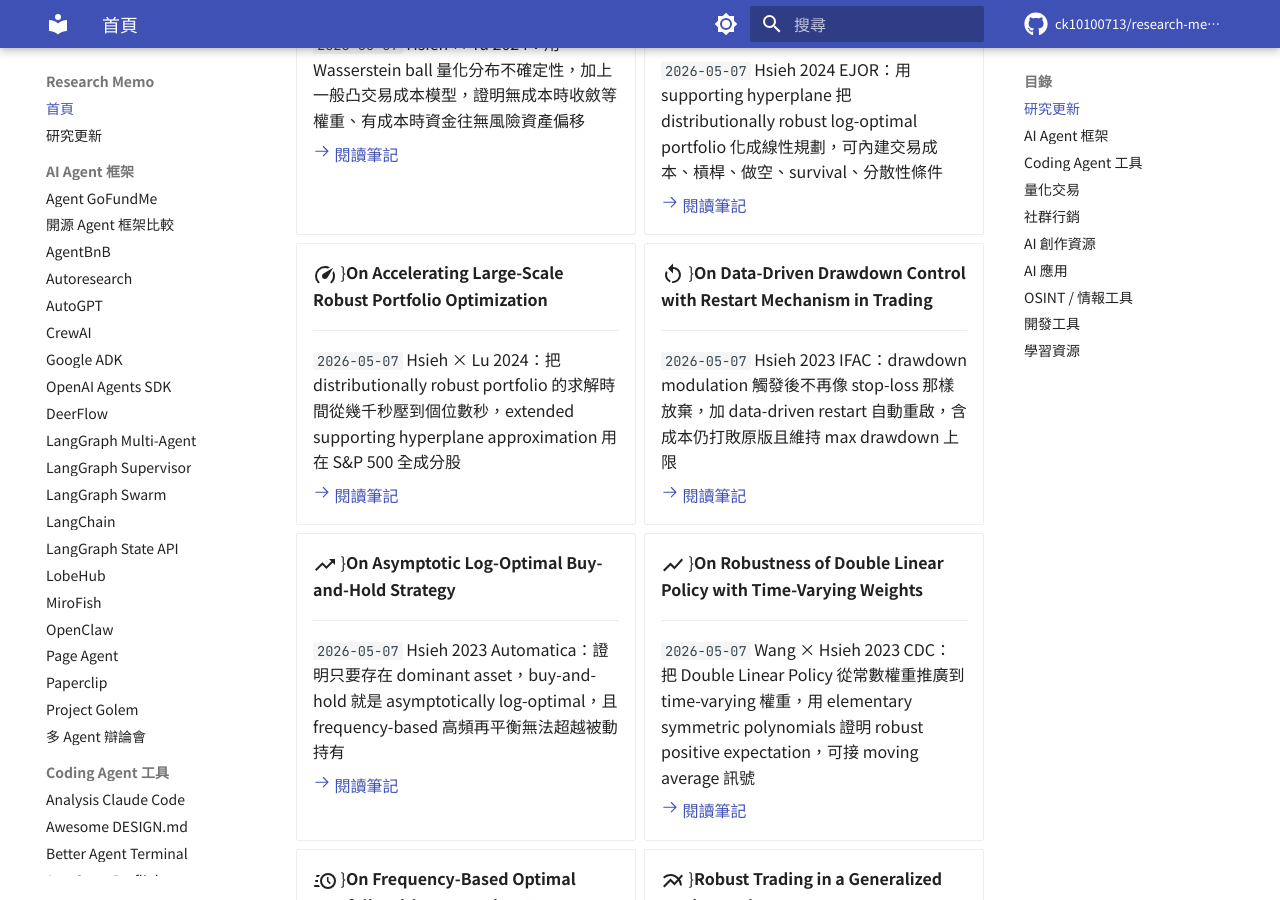
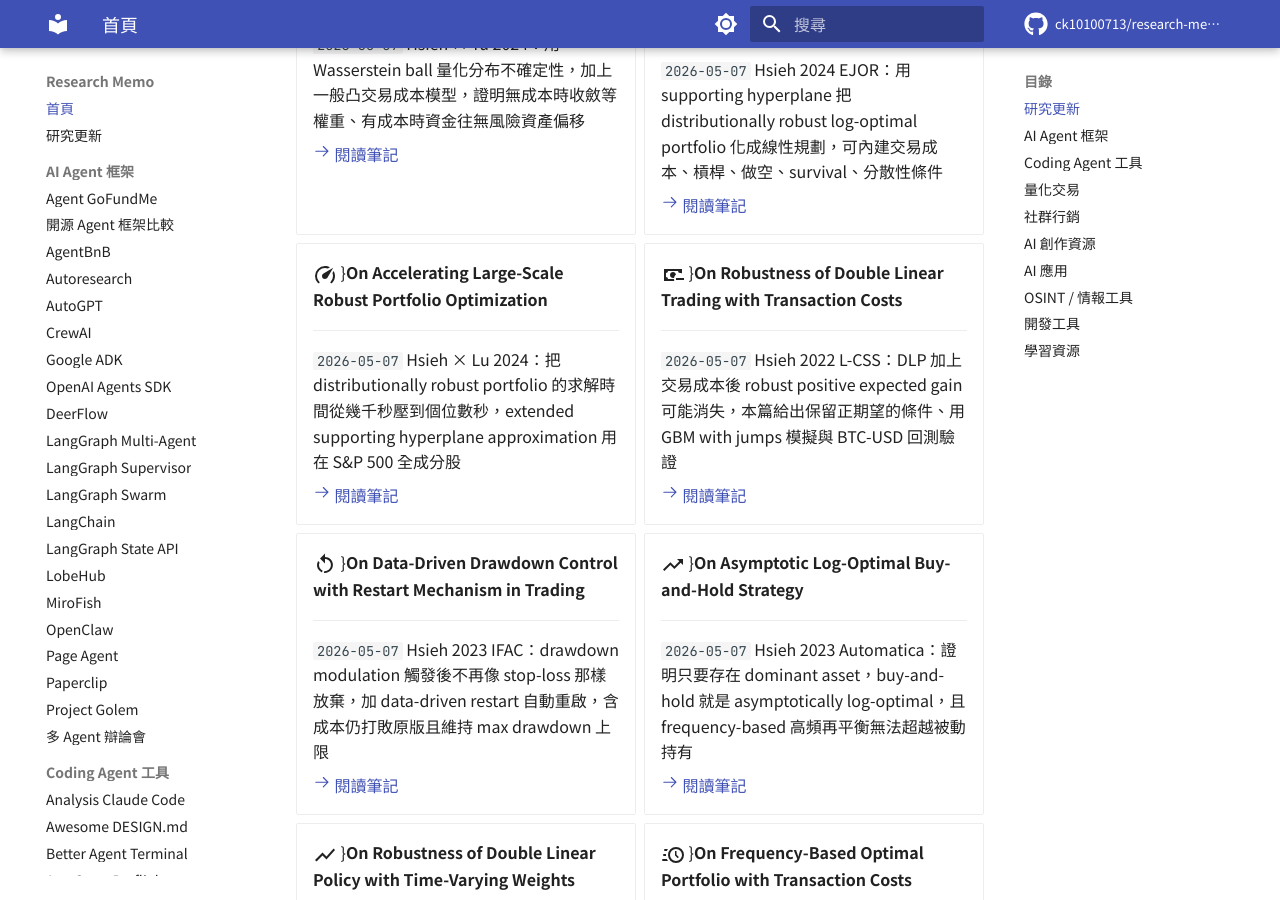
Before and after one commit to ck10100713/research-memo, an MkDocs documentation site: the page built from docs/index.md, in a window 1280 px wide and 900 px high, scrolled down 436 px. Built offline with MkDocs 1.6.1 and Material for MkDocs 9.7.7, drawn with Linux system fonts in a browser that asks for light colours; comment, search, counter and statistics services are not loaded; some of the changed text lies outside the part shown.

Commit message:
Add research note: On Robustness of Double Linear Trading with Transaction Costs (Hsieh 2022 L-CSS) — DLP 加成本後正期望可能消失、給出保留條件、GBM-with-jumps + BTC-USD 回測驗證 [Hsieh #9/32]

```diff
--- a/docs/index.md
+++ b/docs/index.md
@@ -33,6 +33,14 @@
     `2026-05-07` Hsieh × Lu 2024：把 distributionally robust portfolio 的求解時間從幾千秒壓到個位數秒，extended supporting hyperplane approximation 用在 S&P 500 全成分股
 
     [:octicons-arrow-right-24: 閱讀筆記](accelerating-robust-portfolio-optimization.md)
+
+-   :material-cash-minus:{{ .lg .middle }} **On Robustness of Double Linear Trading with Transaction Costs**
+
+    ---
+
+    `2026-05-07` Hsieh 2022 L-CSS：DLP 加上交易成本後 robust positive expected gain 可能消失，本篇給出保留正期望的條件、用 GBM with jumps 模擬與 BTC-USD 回測驗證
+
+    [:octicons-arrow-right-24: 閱讀筆記](dlp-with-transaction-costs.md)
 
 -   :material-restart:{{ .lg .middle }} **On Data-Driven Drawdown Control with Restart Mechanism in Trading**
 
@@ -812,6 +812,14 @@
 
     [:octicons-arrow-right-24: 閱讀筆記](dlp-time-varying-weights.md)
 
+-   :material-cash-minus:{{ .lg .middle }} **On Robustness of Double Linear Trading with Transaction Costs**
+
+    ---
+
+    Hsieh 2022 L-CSS：DLP 加上交易成本後 robust positive expected gain 可能消失，本篇給出保留正期望的條件、用 GBM with jumps 模擬與 BTC-USD 回測驗證
+
+    [:octicons-arrow-right-24: 閱讀筆記](dlp-with-transaction-costs.md)
+
 -   :material-restart:{{ .lg .middle }} **On Data-Driven Drawdown Control with Restart Mechanism in Trading**
 
     ---
--- a/mkdocs.yml
+++ b/mkdocs.yml
@@ -155,6 +155,7 @@ nav:
       - Asymptotic Log-Optimal Buy-and-Hold: asymptotic-log-optimal-buy-hold.md
       - Cost-Sensitive Distributionally Robust Portfolio: cost-sensitive-distributionally-robust-portfolio.md
       - DLP with Time-Varying Weights: dlp-time-varying-weights.md
+      - DLP with Transaction Costs: dlp-with-transaction-costs.md
       - Drawdown Control with Restart Mechanism: drawdown-control-restart-mechanism.md
       - Frequency-Based Optimal Portfolio with Costs: frequency-based-optimal-portfolio-costs.md
       - Kronos: kronos.md
```
Also changed, not shown: other parts of docs/index.md (+0 -8 lines), docs/dlp-with-transaction-costs.md (added, +55 -0 lines), docs/news.md (+4 -1 lines).
